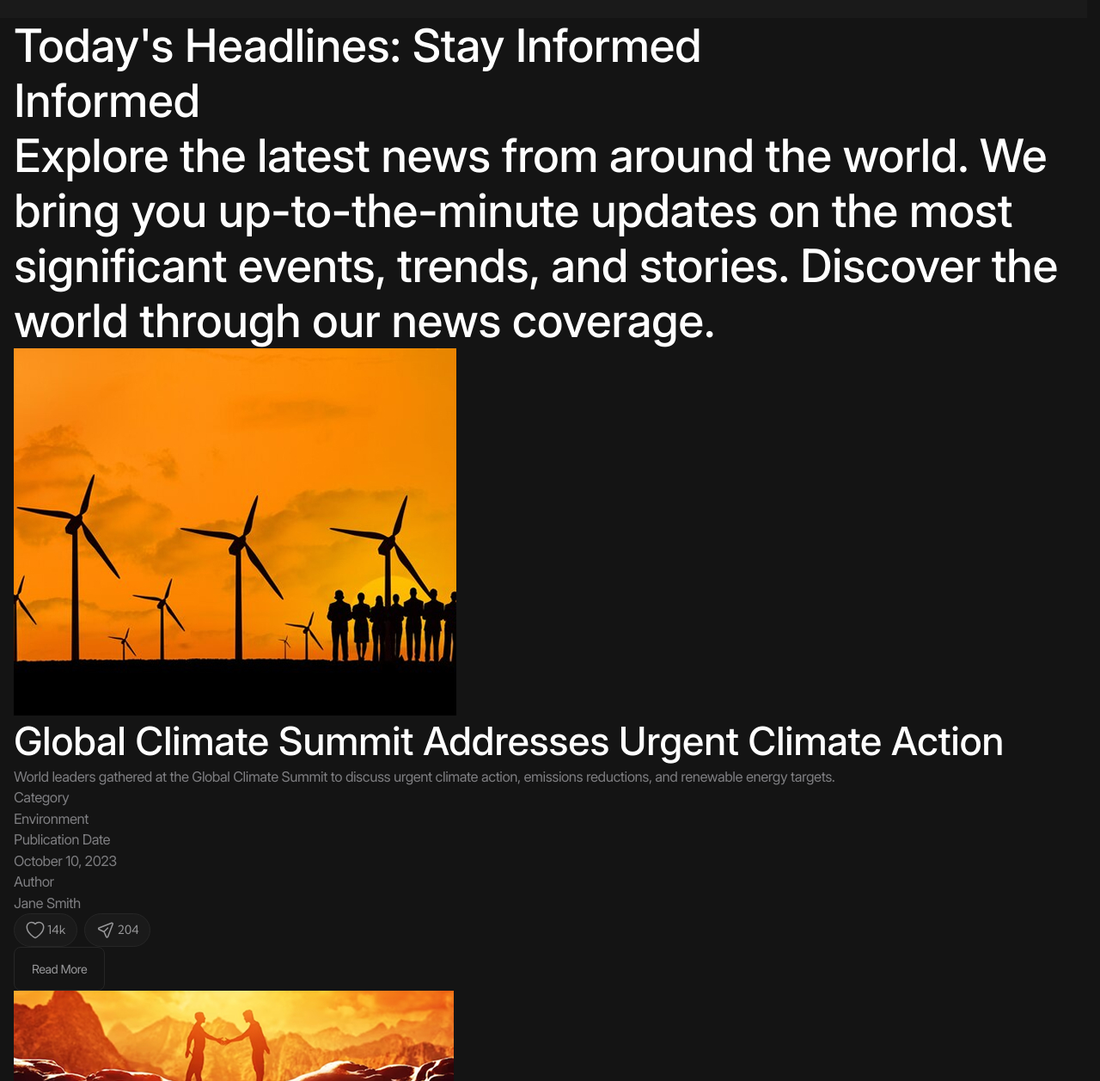
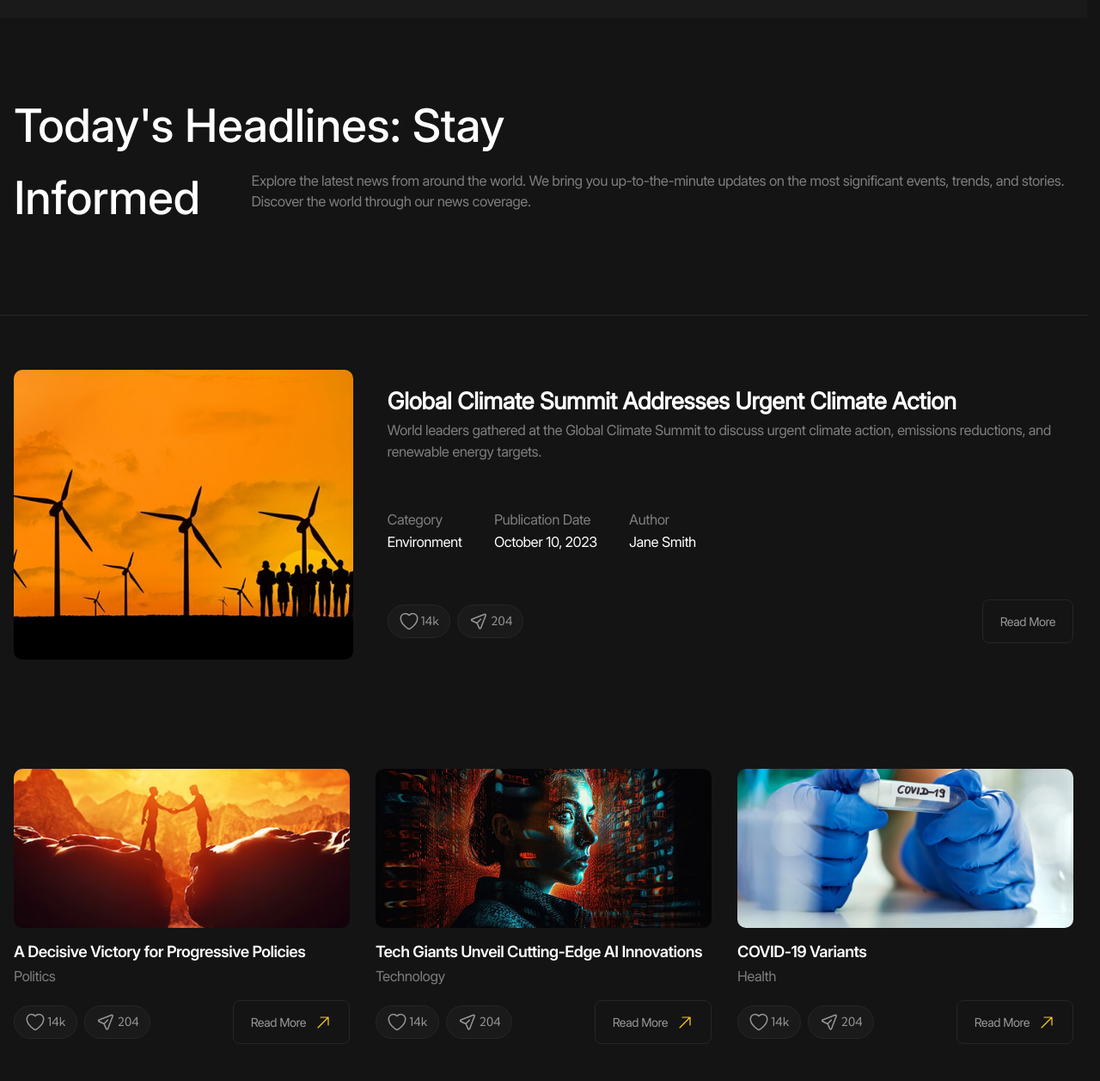
Before and after one commit to AntonLushchay/future-tech, a website with bundled scripts: page news.html in a window 1280 px wide. Shown: the part 143-1400 px from the top of the page at 86% size. Built offline with nearby package versions, Linux system fonts and the light colour scheme.

Commit message:
Add new hero and news components with responsive styles

```diff
--- a/news.html
+++ b/news.html
@@ -65,14 +65,13 @@
                     <div class="hero-alt__header-inner container">
                         <h1 class="hero-alt__title" id="news-title">
                             Today's Headlines: Stay
-                            <span class="hero-alt__hero-hidden-part">Informed</span>
-                            <p class="hero-alt__subtitle h1 hidden-mobile" aria-hidden="true">Informed</p>
-                            <p class="hero-alt__description">
-                                Explore the latest news from around the world. We bring you up-to-the-minute updates on
-                                the most significant events, trends, and stories. Discover the world through our news
-                                coverage.
-                            </p>
+                            <span class="hero-alt__title-hidden-part">Informed</span>
                         </h1>
+                        <p class="hero-alt__subtitle h1 hidden-mobile" aria-hidden="true">Informed</p>
+                        <p class="hero-alt__description">
+                            Explore the latest news from around the world. We bring you up-to-the-minute updates on the
+                            most significant events, trends, and stories. Discover the world through our news coverage.
+                        </p>
                     </div>
                 </header>
                 <div class="hero-alt__body">
@@ -80,7 +79,7 @@
                         <li class="list-item">
                             <article class="news-card container">
                                 <img
-                                    class="new-card__image"
+                                    class="news-card__image"
                                     src="./images/news/Image1.jpg"
                                     alt=""
                                     width="515"
@@ -184,7 +183,7 @@
                                     <li class="news__item">
                                         <article class="news-card">
                                             <img
-                                                class="new-card__image"
+                                                class="news-card__image"
                                                 src="./images/news/Image2.jpg"
                                                 alt=""
                                                 width="512"
@@ -258,7 +257,7 @@
                                                     </ul>
                                                 </div>
                                                 <a class="news-card__link button" href="">
-                                                    <span class="icon icon-yellow-arrow">Read More</span>
+                                                    <span class="icon icon--yellow-arrow">Read More</span>
                                                 </a>
                                             </div>
                                         </article>
@@ -266,7 +265,7 @@
                                     <li class="news__item">
                                         <article class="news-card">
                                             <img
-                                                class="new-card__image"
+                                                class="news-card__image"
                                                 src="./images/news/Image3.jpg"
                                                 alt=""
                                                 width="512"
@@ -340,7 +339,7 @@
                                                     </ul>
                                                 </div>
                                                 <a class="news-card__link button" href="">
-                                                    <span class="icon icon-yellow-arrow">Read More</span>
+                                                    <span class="icon icon--yellow-arrow">Read More</span>
                                                 </a>
                                             </div>
                                         </article>
@@ -348,7 +347,7 @@
                                     <li class="news__item">
                                         <article class="news-card">
                                             <img
-                                                class="new-card__image"
+                                                class="news-card__image"
                                                 src="./images/news/Image4.jpg"
                                                 alt=""
                                                 width="512"
@@ -420,7 +419,7 @@
                                                     </ul>
                                                 </div>
                                                 <a class="news-card__link button" href="">
-                                                    <span class="icon icon-yellow-arrow">Read More</span>
+                                                    <span class="icon icon--yellow-arrow">Read More</span>
                                                 </a>
                                             </div>
                                         </article>
--- /dev/null
+++ b/styles/blocks/_hero-alt.scss
@@ -0,0 +1,36 @@
+@use '../helpers' as *;
+
+.hero-alt {
+    &__header {
+        padding-top: fluid(130, 40);
+        padding-bottom: fluid(150, 40);
+        border-bottom: var(--border);
+
+        &-inner {
+            display: grid;
+            gap: rem(20) rem(80);
+
+            @include laptop {
+                column-gap: rem(60);
+            }
+
+            @include mobile-above {
+                grid-template-columns: auto 1fr;
+            }
+
+            @include mobile {
+                row-gap: rem(14);
+            }
+        }
+    }
+
+    &__title {
+        grid-column: -1 / 1;
+
+        &-hidden-part {
+            @include mobile-above {
+                @include visually-hidden;
+            }
+        }
+    }
+}
--- /dev/null
+++ b/styles/blocks/_news-card.scss
@@ -0,0 +1,80 @@
+@use '../helpers' as *;
+
+.news-card {
+    display: grid;
+    row-gap: rem(20);
+    height: 100%;
+
+    @include laptop {
+        row-gap: rem(16);
+    }
+
+    &:has(.news-card__summary) {
+        align-items: center;
+        column-gap: rem(80);
+        padding-block: fluid(80, 40);
+
+        @include laptop {
+            column-gap: rem(40);
+        }
+
+        @include mobile-above {
+            grid-template-columns: 32% 1fr;
+            grid-template-areas:
+                'image other'
+                'image other'
+                'image other';
+        }
+
+        .news-card {
+            &__image {
+                height: fluid(427, 213);
+
+                @include mobile-above {
+                    grid-area: image;
+                }
+            }
+
+            &__title {
+                @include fluid-text(32, 20);
+
+                font-family: var(--font-family-base);
+                font-weight: 600;
+            }
+        }
+    }
+
+    &__image {
+        border-radius: rem(12);
+        width: 100%;
+        height: rem(222);
+        object-fit: cover;
+
+        @include laptop {
+            height: rem(185);
+            border-radius: rem(10);
+        }
+    }
+
+    &__body {
+        display: grid;
+        row-gap: rem(10);
+
+        @include laptop {
+            row-gap: rem(4);
+        }
+    }
+
+    &__controls {
+        display: flex;
+        justify-content: space-between;
+        align-items: center;
+        column-gap: 1rem;
+    }
+
+    &__link {
+        @include mobile-s {
+            min-width: rem(153);
+        }
+    }
+}
--- /dev/null
+++ b/styles/blocks/_news.scss
@@ -0,0 +1,11 @@
+@use '../helpers' as *;
+
+.news {
+    padding-block: fluid(80, 40);
+
+    &__list {
+        display: grid;
+        grid-template-columns: repeat(auto-fit, minmax(rem(358), 1fr));
+        gap: rem(30);
+    }
+}
--- /dev/null
+++ b/styles/blocks/_summary.scss
@@ -0,0 +1,21 @@
+@use '../helpers' as *;
+
+.summary {
+    &__list {
+        display: flex;
+        column-gap: fluid(50, 20);
+    }
+
+    &__item {
+        display: grid;
+        row-gap: rem(4);
+
+        @include laptop {
+            row-gap: rem(2);
+        }
+    }
+
+    &__value {
+        color: var(--color-light);
+    }
+}
--- a/styles/main.scss
+++ b/styles/main.scss
@@ -38,3 +38,8 @@
 
 @use 'blocks/about-card';
 @use 'blocks/about';
+
+@use 'blocks/hero-alt';
+@use 'blocks/summary';
+@use 'blocks/news-card';
+@use 'blocks/news';
```
Also changed, not shown: styles/main.css, 2 other files.
